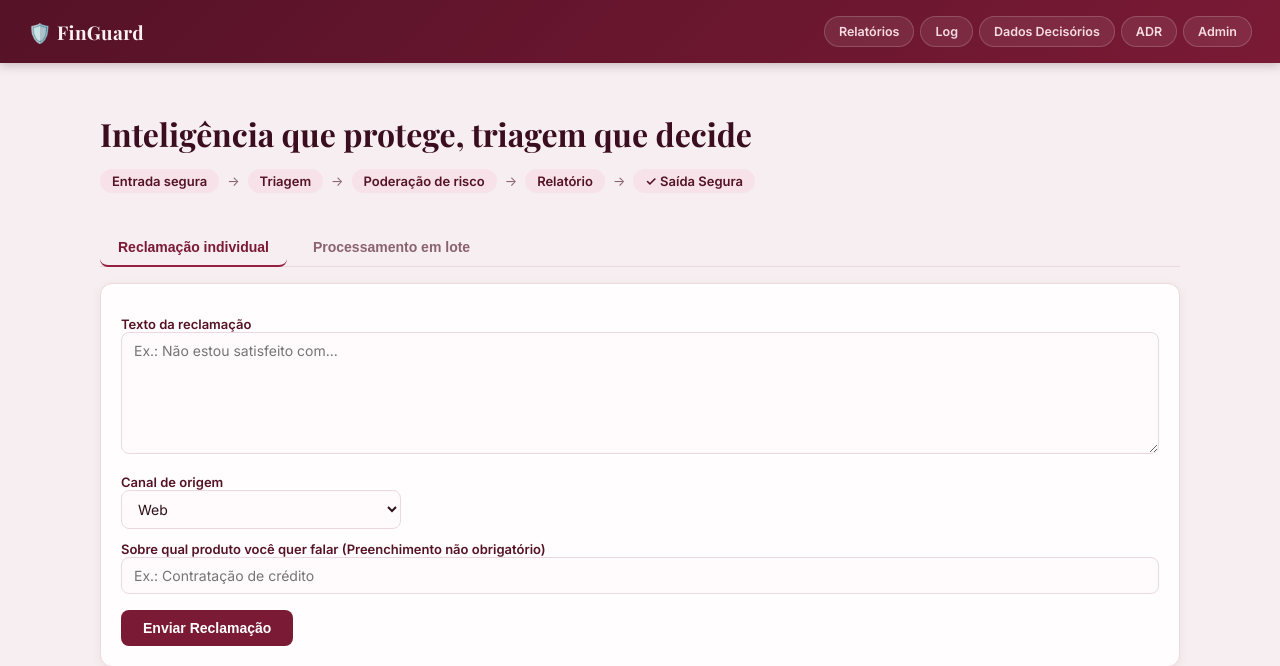
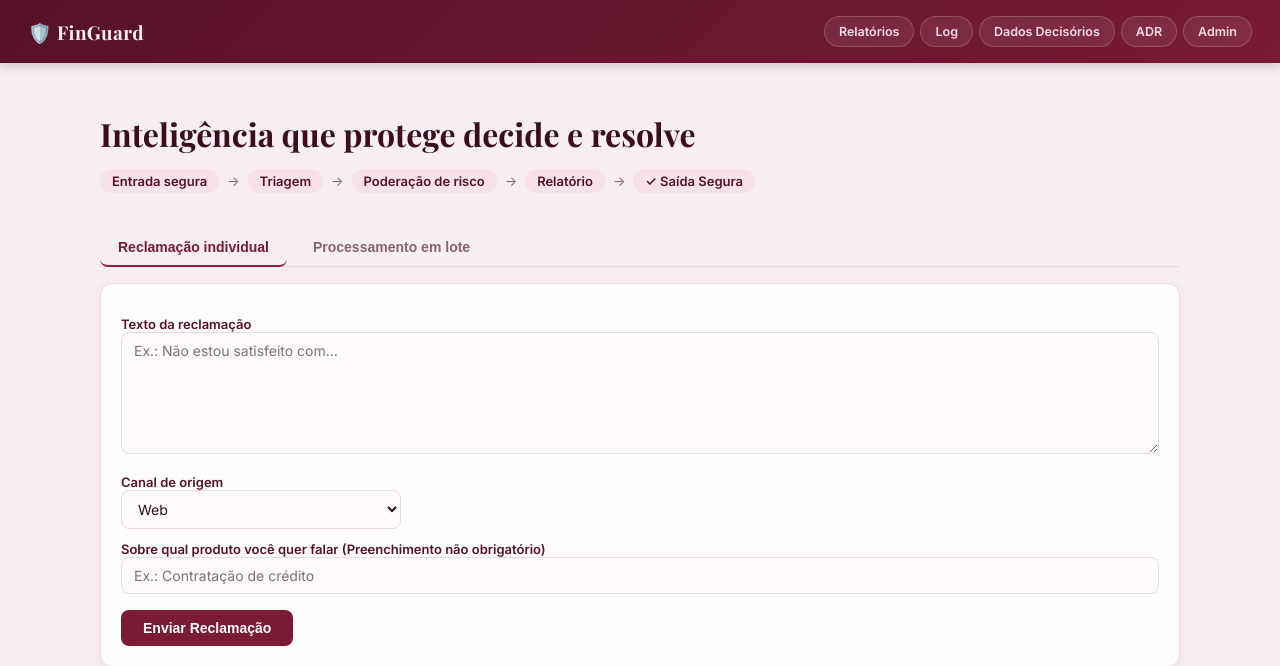
Before and after one commit to Rolmer1964/apis-finguard, a FastAPI app: page / in a window 1280 px wide. Shown: the top 666 px of the page. Run offline with FastAPI, Linux system fonts and the light colour scheme.

Commit message:
fin_web: atualiza titulo da home
"Inteligencia que protege, triagem que decide" -> "Inteligencia que
protege decide e resolve".

Co-Authored-By: Claude Sonnet 5 <noreply@anthropic.com>
Claude-Session: https://claude.ai/code/session_01NmzBfyijDJgUvrfgSBQiuM

```diff
--- a/fin_web/app/templates/index.html.j2
+++ b/fin_web/app/templates/index.html.j2
@@ -2,7 +2,7 @@
 <html lang="pt-BR">
 <head>
 <meta charset="utf-8">
-<title>FinGuard — Inteligência que protege, triagem que decide</title>
+<title>FinGuard — Inteligência que protege decide e resolve</title>
 {% include '_style.html.j2' %}
 <style>
   .app .pipeline { display:flex; gap:8px; align-items:center; flex-wrap:wrap; margin-top:14px; font-size:13px; }
@@ -27,7 +27,7 @@
 <div class="app-body">
 
 <div>
-  <h1 style="margin-bottom:4px">Inteligência que protege, triagem que decide</h1>
+  <h1 style="margin-bottom:4px">Inteligência que protege decide e resolve</h1>
 </div>
 
 <div class="pipeline">
```
